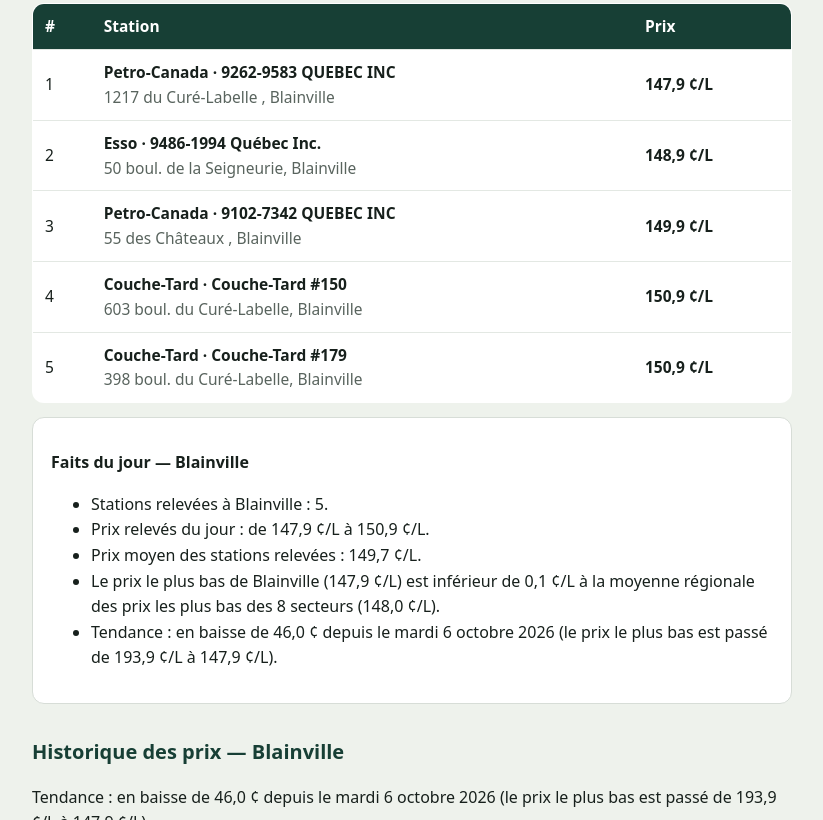
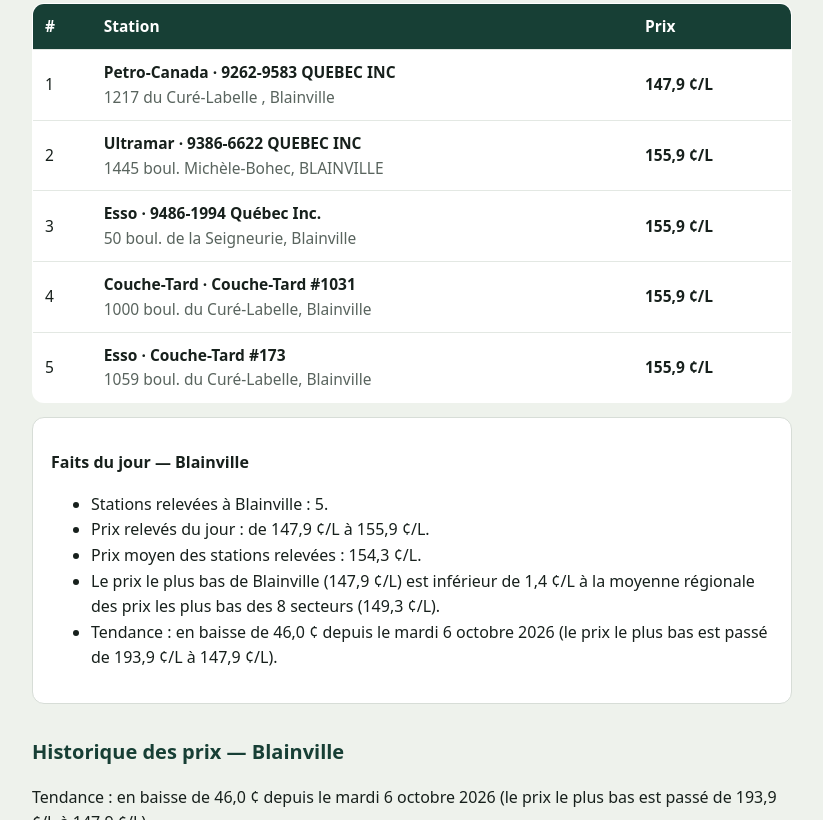
Before and after one commit to karayapi9-boop/karayapi9-boop.github.io, a plain HTML site: page prix-essence-blainville/index.html in a window 1280 px wide. Shown: the part 412-1232 px from the top of the page, without its empty margins (228-1051 px from the left). Drawn offline with Linux system fonts and the light colour scheme.

Commit message:
Prix essence blainville : classement complet du jour (volet B anti-doorway)

```diff
--- a/prix-essence-blainville/index.html
+++ b/prix-essence-blainville/index.html
@@ -50,18 +50,18 @@
   <table>
     <tr><th>#</th><th>Station</th><th>Prix</th></tr>
     <tr><td>1</td><td><strong>Petro-Canada · 9262-9583 QUEBEC INC</strong><br><span class="muted">1217 du Curé-Labelle , Blainville</span></td><td><strong>147,9 ¢/L</strong></td></tr>
-    <tr><td>2</td><td><strong>Esso · 9486-1994 Québec Inc.</strong><br><span class="muted">50 boul. de la Seigneurie, Blainville</span></td><td><strong>148,9 ¢/L</strong></td></tr>
-    <tr><td>3</td><td><strong>Petro-Canada · 9102-7342 QUEBEC INC</strong><br><span class="muted">55 des Châteaux , Blainville</span></td><td><strong>149,9 ¢/L</strong></td></tr>
-    <tr><td>4</td><td><strong>Couche-Tard · Couche-Tard #150</strong><br><span class="muted">603 boul. du Curé-Labelle, Blainville</span></td><td><strong>150,9 ¢/L</strong></td></tr>
-    <tr><td>5</td><td><strong>Couche-Tard · Couche-Tard #179</strong><br><span class="muted">398 boul. du Curé-Labelle, Blainville</span></td><td><strong>150,9 ¢/L</strong></td></tr>
+    <tr><td>2</td><td><strong>Ultramar · 9386-6622 QUEBEC INC</strong><br><span class="muted">1445 boul. Michèle-Bohec, BLAINVILLE</span></td><td><strong>155,9 ¢/L</strong></td></tr>
+    <tr><td>3</td><td><strong>Esso · 9486-1994 Québec Inc.</strong><br><span class="muted">50 boul. de la Seigneurie, Blainville</span></td><td><strong>155,9 ¢/L</strong></td></tr>
+    <tr><td>4</td><td><strong>Couche-Tard · Couche-Tard #1031</strong><br><span class="muted">1000 boul. du Curé-Labelle, Blainville</span></td><td><strong>155,9 ¢/L</strong></td></tr>
+    <tr><td>5</td><td><strong>Esso · Couche-Tard #173</strong><br><span class="muted">1059 boul. du Curé-Labelle, Blainville</span></td><td><strong>155,9 ¢/L</strong></td></tr>
   </table>
   <div class="card">
     <p><strong>Faits du jour — Blainville</strong></p>
     <ul>
       <li>Stations relevées à Blainville : 5.</li>
-      <li>Prix relevés du jour : de 147,9 ¢/L à 150,9 ¢/L.</li>
-      <li>Prix moyen des stations relevées : 149,7 ¢/L.</li>
-      <li>Le prix le plus bas de Blainville (147,9 ¢/L) est inférieur de 0,1 ¢/L à la moyenne régionale des prix les plus bas des 8 secteurs (148,0 ¢/L).</li>
+      <li>Prix relevés du jour : de 147,9 ¢/L à 155,9 ¢/L.</li>
+      <li>Prix moyen des stations relevées : 154,3 ¢/L.</li>
+      <li>Le prix le plus bas de Blainville (147,9 ¢/L) est inférieur de 1,4 ¢/L à la moyenne régionale des prix les plus bas des 8 secteurs (149,3 ¢/L).</li>
       <li>Tendance : en baisse de 46,0 ¢ depuis le mardi 6 octobre 2026 (le prix le plus bas est passé de 193,9 ¢/L à 147,9 ¢/L).</li>
     </ul>
   </div>
```
